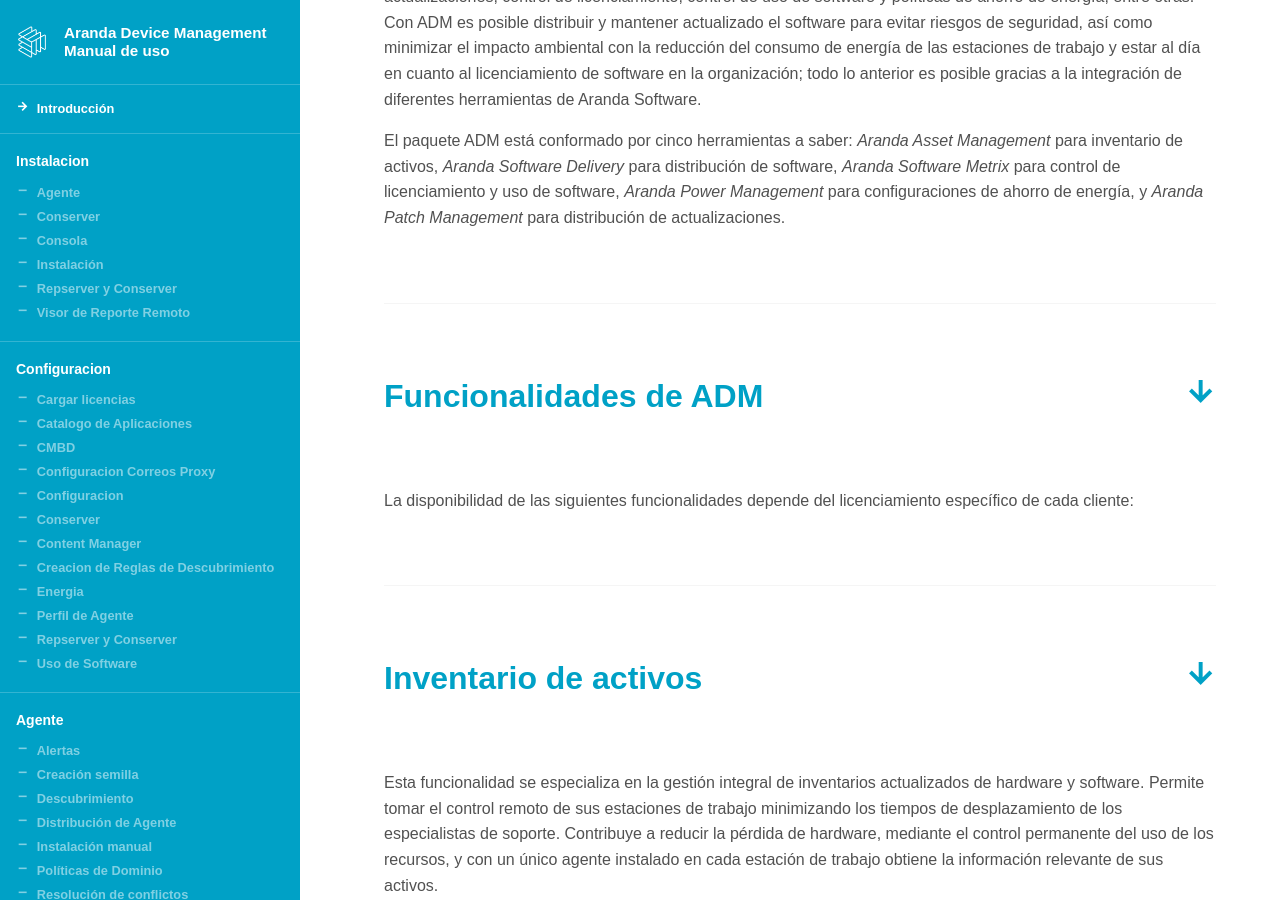
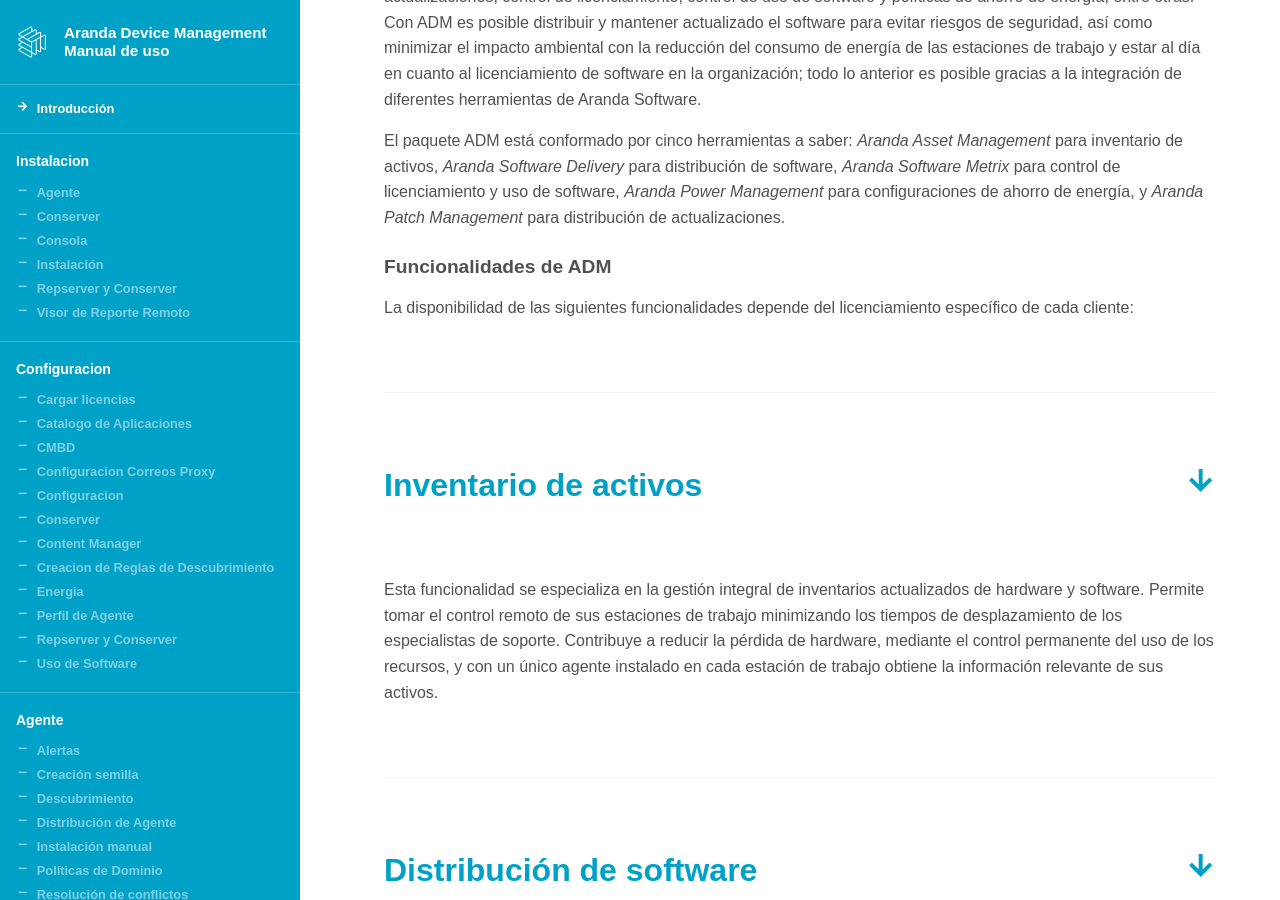
Before and after one commit to Nats85/adm, a Jekyll site: the page built from index.md, in a window 1280 px wide and 900 px high, scrolled down 364 px. Built offline with Jekyll 4.4.1, drawn with Linux system fonts in a browser that asks for light colours.

```diff
--- a/index.md
+++ b/index.md
@@ -11,7 +11,7 @@ Con ADM es posible distribuir y mantener actualizado el software para evitar rie
 
 El paquete ADM está conformado por cinco herramientas a saber: *Aranda Asset Management* para inventario de activos, *Aranda Software Delivery* para distribución de software, *Aranda Software Metrix* para control de licenciamiento y uso de software, *Aranda Power Management* para configuraciones de ahorro de energía, y *Aranda Patch Management* para distribución de actualizaciones.
 
-# Funcionalidades de ADM
+###### Funcionalidades de ADM
 
 La disponibilidad de las siguientes funcionalidades depende del licenciamiento específico de cada cliente:
 
```
